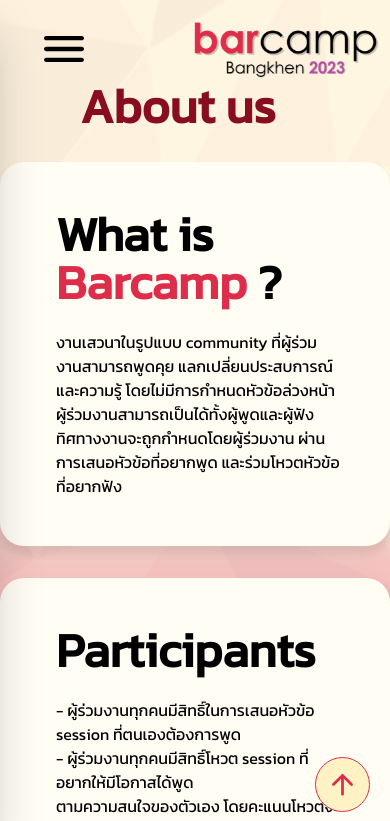
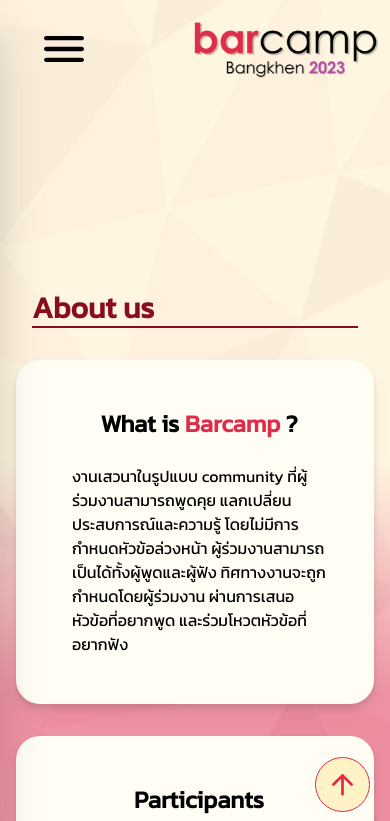
Before and after one commit to BarcampBangkhen/bcbk2023-web, a React (Vite) app in the folder frontend/: page /about in a window 390 px wide. Shown: the top 821 px of the page. Built offline with nearby package versions, Linux system fonts and the light colour scheme; no server answers.

Commit message:
Prepare for merge About and AboutMobile

```diff
--- a/frontend/src/App.tsx
+++ b/frontend/src/App.tsx
@@ -22,7 +22,7 @@
         <Route path="about" element={<About />} />
         <Route path="faqs" element={<FAQS />} />
         <Route path="timetable" element={<TimeTable />} />
-        <Route path='*' element={<NotFound />}/>
+        <Route path="*" element={<NotFound />} />
       </Routes>
       <Footer />
     </React.Fragment>
--- a/frontend/src/components/About/index.tsx
+++ b/frontend/src/components/About/index.tsx
@@ -24,19 +24,25 @@
 
   return (
     <React.Fragment>
-      <div className="container xl:relative max-w-7xl mx-auto md:mt-16 h-auto lg:h-[650px]">
-        <h1 className="text-5xl text-Falu100 font-bold pl-20">About us</h1>
+      <div className="container xl:relative max-w-7xl mx-auto mt-52 md:mt-16 h-auto lg:h-[650px]">
+        <div className="px-8 md:pl-20">
+          <h1 className="text-3xl md:text-5xl text-Falu100 font-bold border-b-2 border-Falu100 md:border-0">
+            About us
+          </h1>
+        </div>
 
-        <div className="flex flex-col items-center xl:block mt-8 xl:mt-0">
-          <div className="bg-Blond20 xl:absolute xl:top-24 xl:right-20 z-20 p-12 pl-14 max-w-[530px] rounded-3xl drop-shadow-xl">
-            <h2 className="text-5xl font-bold mb-6">
+        <div className="flex flex-col items-center xl:block mt-8 xl:mt-0 px-4 md:px-0">
+          <div className="bg-Blond20 xl:absolute xl:top-24 xl:right-20 z-20 p-12 pl-14 max-w-[390px] md:max-w-[530px] rounded-3xl drop-shadow-lg md:drop-shadow-xl">
+            <h2 className="text-2xl md:text-5xl text-center md:text-left font-bold mb-6">
               What is <span className="text-Rusty100">Barcamp</span> ?
             </h2>
             <p>{WhatIsBarcampDescription}</p>
           </div>
 
-          <div className="bg-Blond20 mt-8 xl:mt-0 xl:absolute z-10 xl:top-72 xl:left-44 p-12 pl-14 max-w-[550px] rounded-3xl drop-shadow-xl">
-            <h2 className="text-5xl font-bold mb-6">Participants</h2>
+          <div className="bg-Blond20 mt-8 xl:mt-0 xl:absolute z-10 xl:top-72 xl:left-44 p-12 pl-14 max-w-[390px] md:max-w-[550px] rounded-3xl drop-shadow-lg md:drop-shadow-xl">
+            <h2 className="text-2xl md:text-5xl text-center md:text-left font-bold mb-6">
+              Participants
+            </h2>
             <p className="whitespace-pre-line">{ParticipationDescription}</p>
           </div>
         </div>
--- a/frontend/src/components/AboutMobile/index.tsx
+++ b/frontend/src/components/AboutMobile/index.tsx
@@ -8,9 +8,9 @@
   return (
     <div className="md:hidden container max-w-7xl mt-52 md:mt-16" id="myabout">
       <div className="px-8">
-        <div className="border-b-2 border-Falu100 text-lg mt-4">
-          <h1 className="text-3xl text-Falu100 font-bold">About us</h1>
-        </div>
+        <h1 className="text-3xl text-Falu100 font-bold border-b-2 border-Falu100">
+          About us
+        </h1>
       </div>
 
       <div className="flex flex-col items-center mt-8 px-4">
@@ -22,7 +22,7 @@
         </div>
         <div className="bg-Blond20 mt-6 p-12 pl-14 max-w-[390px] rounded-3xl drop-shadow-lg">
           <h2 className="text-center text-2xl font-bold mb-6">Participants</h2>
-          <p>{ParticipationDescription}</p>
+          <p className="whitespace-pre-line">{ParticipationDescription}</p>
         </div>
       </div>
     </div>
```
